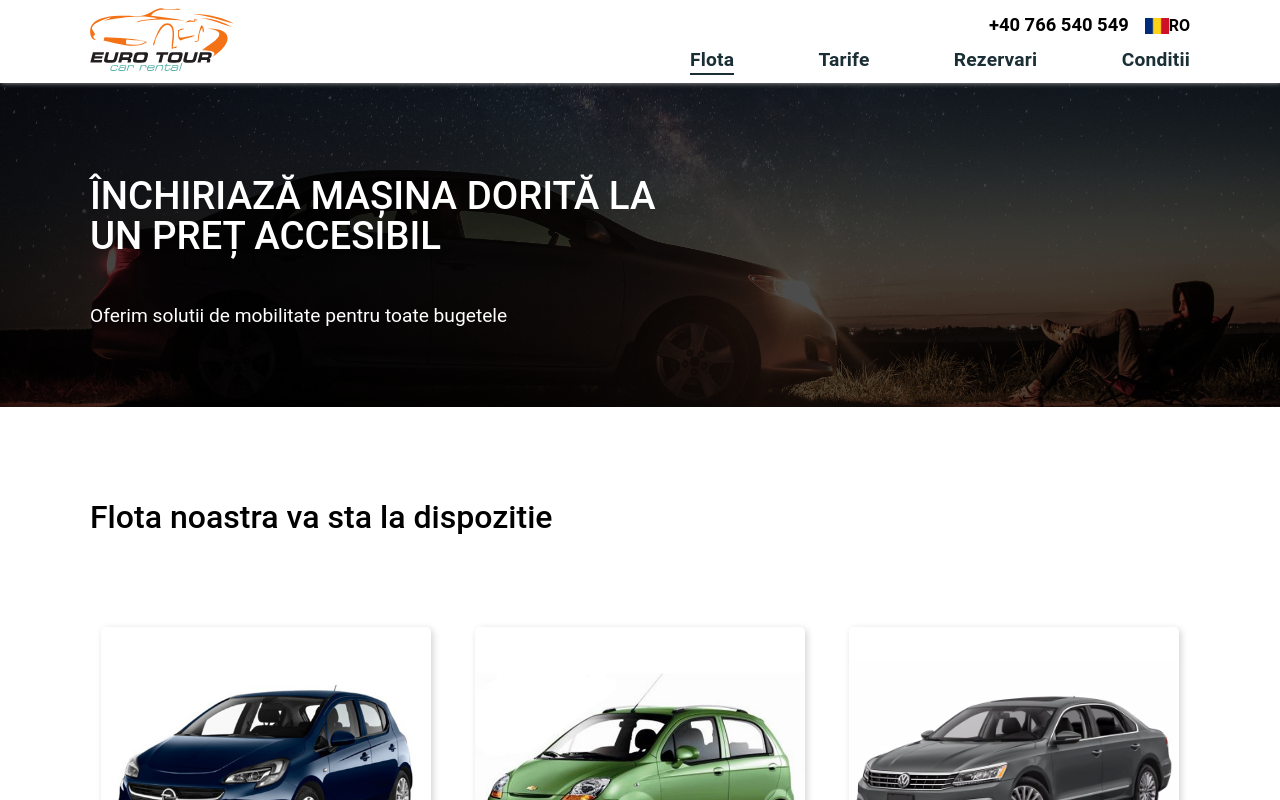
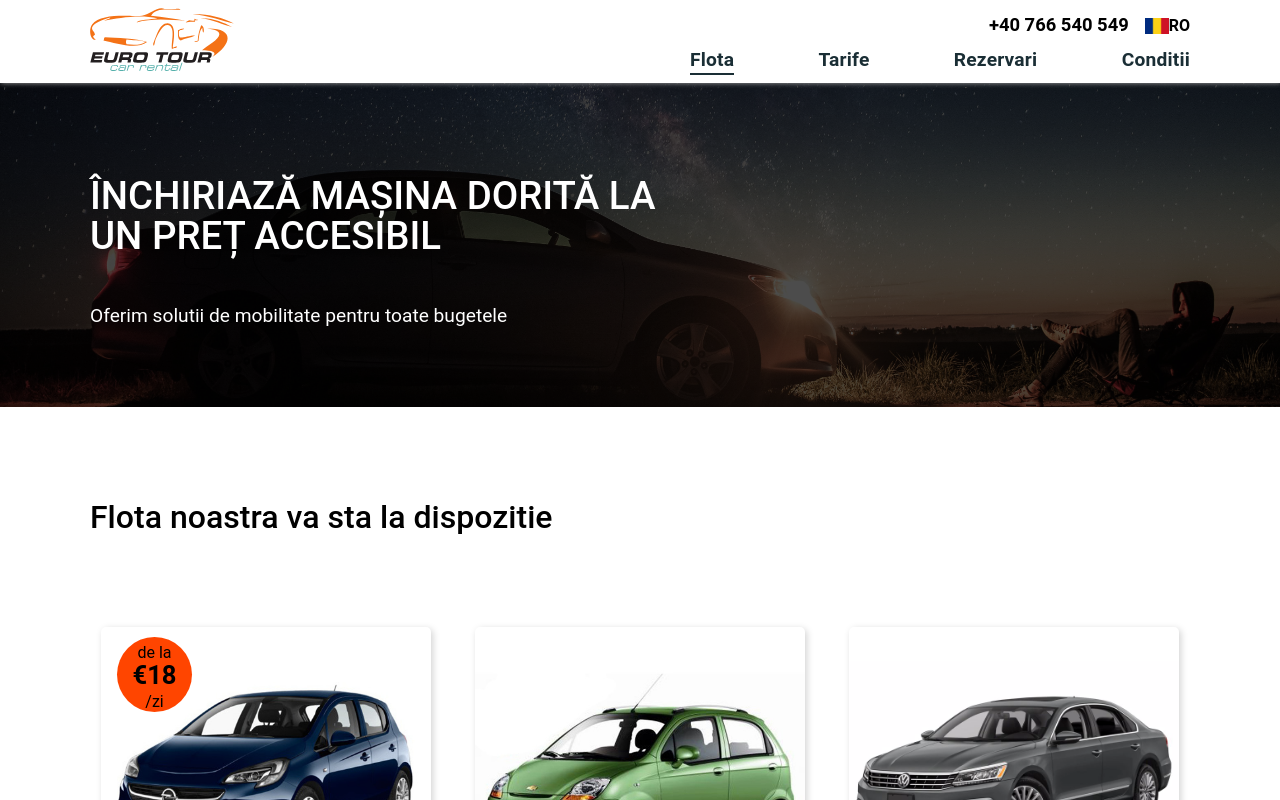
Before and after one commit to Anca2022/eurotour-car-rental-angular, an Angular app: page /home in a window 1280 px wide. Shown: the top 800 px of the page. Built offline with nearby package versions, Linux system fonts and the light colour scheme.

Commit message:
fixed promo in homepage

```diff
--- a/src/app/components/home/home.component.html
+++ b/src/app/components/home/home.component.html
@@ -9,11 +9,10 @@
     <h2 class="title">Flota noastra va sta la dispozitie</h2>
     <div class="cars">
         <div class="car" *ngFor="let car of cars">
-            <!-- NOT WORKING - TO FIX!!!
                 <div class="promo" *ngIf="promo(car.specs[3].carType)">de la
-                <span>18€</span>
+                <span>{{promoPrice(car.specs[3].carType) | currency: 'EUR' : 'symbol' : '2.0-0'}}</span>
                 <br/>/zi
-                </div> -->
+                </div>
             <div class="photo"><img [src]="car.img" [alt]="car.name"></div>
             <p class="car-title">{{car.name}}</p>
             <ul class="car-details">
--- a/src/app/components/home/home.component.ts
+++ b/src/app/components/home/home.component.ts
@@ -1,7 +1,7 @@
 import { Component, OnInit } from '@angular/core';
 import { RouterModule } from '@angular/router';
 import { Car, CarTypes } from '../../types';
-import { carTypes, cars, hasPromo } from '../../fake-data';
+import { carTypes, cars, hasPromo, getPrices } from '../../fake-data';
 import { CommonModule } from '@angular/common';
 
 @Component({
@@ -23,6 +23,8 @@ export class HomeComponent implements OnInit{
   promo(car:any){
     return hasPromo(car);
   }
-
+  promoPrice(carType:string):number{
+    return getPrices(carType)[2].dayEightTwentyOne;
+    }
 
 }
--- a/src/app/fake-data.ts
+++ b/src/app/fake-data.ts
@@ -23,7 +23,7 @@ export const carTypes: CarTypes[] = [
 
 const promoCars:string[] = carTypes.filter((c)=>c.promo).map((p)=>p.type);
 
-export function hasPromo(carType:any){
+export function hasPromo(carType:any):boolean{
     for(let i=0; i<=promoCars.length; i++)
     {if (carType === promoCars[i]) return true;}
     return false;
```
